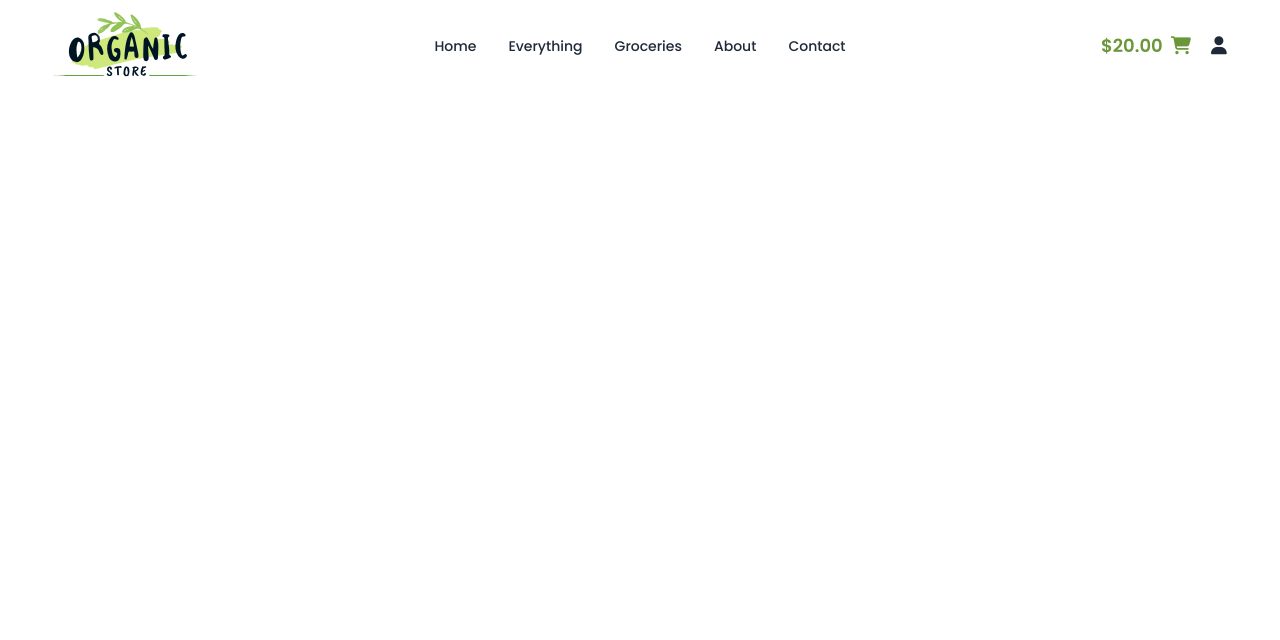
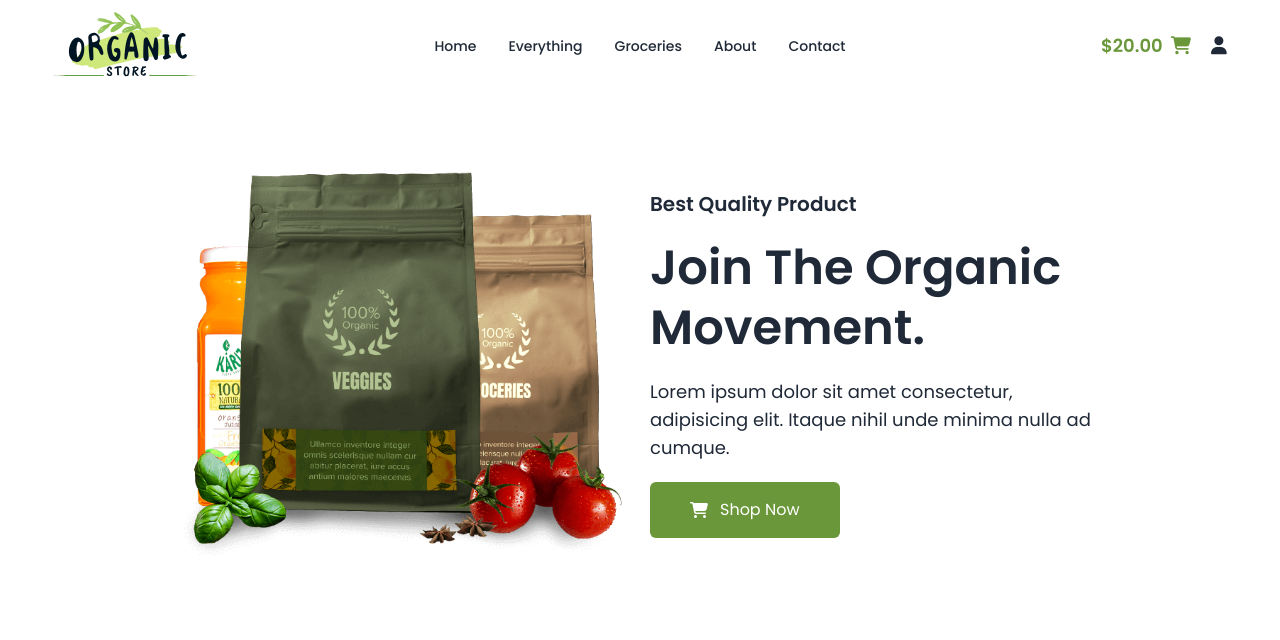
Before and after one commit to Rohithossain12/Explore-TailwindCSS-and-DaisyUI, a plain HTML site: page index.html in a window 1280 px wide. Drawn offline with nearby package versions, Linux system fonts and the light colour scheme.

Commit message:
best quality product section complete

```diff
--- a/index.html
+++ b/index.html
@@ -113,7 +113,33 @@
           </div>
         </div>
       </nav>
+      <!-- Banner section -->
+      <section class="py-20 lg:w-9/12 mx-auto px-5">
+        <div class="flex items-center flex-col md:flex-row lg:flex-row gap-5">
+          <!--Image Content -->
+          <div class="flex-1 ">
+            <img src="images/bannerbg.png" alt="" />
+          </div>
+          <!--Text Content  -->
+          <div class=" flex-1 space-y-5">
+            <h4 class="text-xl font-semibold">Best Quality Product</h4>
+            <h1 class="text-5xl font-semibold leading-tight">Join The Organic Movement.</h1>
+            <p class="text-lg">
+              Lorem ipsum dolor sit amet consectetur, adipisicing elit. Itaque
+              nihil unde minima nulla ad cumque.
+            </p>
+
+            <div>
+              <button class=" flex gap-3 rounded-md hover:bg-primary items-center bg-accent text-white px-10 py-4">
+                <i class="fa-solid fa-cart-shopping"></i>
+                <span>Shop Now</span>
+              </button>
+            </div>
+          </div>
+        </div>
+      </section>
     </header>
+    <!-- main section start -->
     <main></main>
     <footer></footer>
   </body>
```
